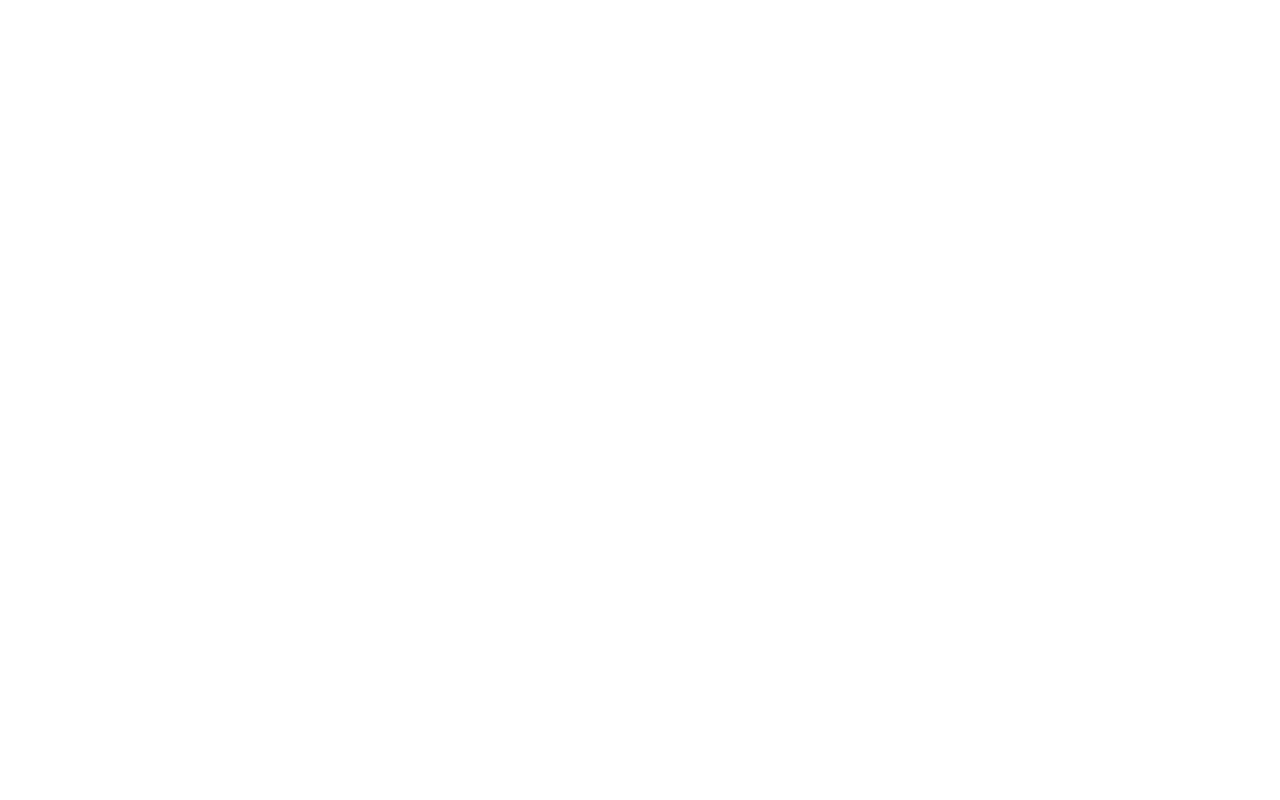
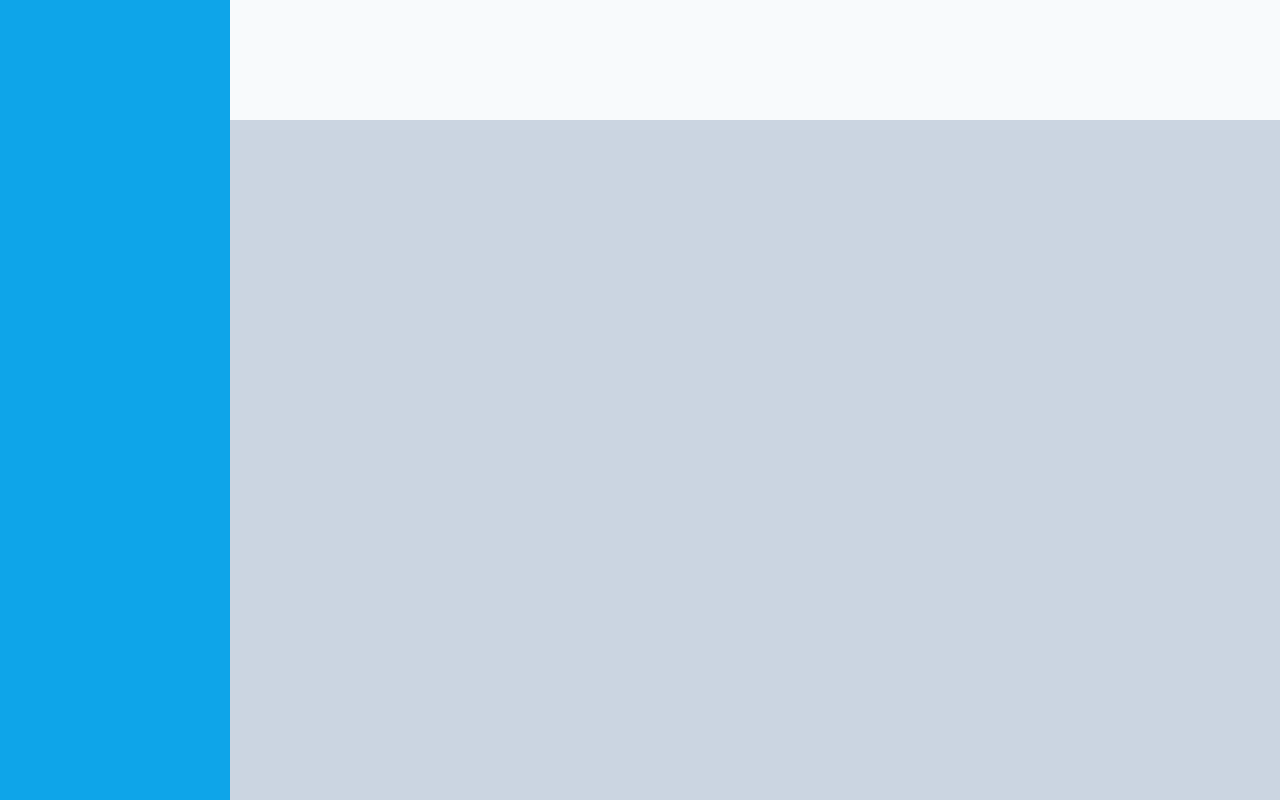
Before and after one commit to aarnif/odin-admin-dashboard, a plain HTML site: page index.html in a window 1280 px wide. Drawn offline with Linux system fonts and the light colour scheme.

Commit message:
Create layout template and update .gitignore

```diff
--- a/index.html
+++ b/index.html
@@ -4,6 +4,15 @@
     <meta charset="UTF-8" />
     <meta name="viewport" content="width=device-width, initial-scale=1.0" />
     <title>Odin Admin Dashboard</title>
+    <link rel="stylesheet" href="styles.css" />
   </head>
-  <body></body>
+  <body>
+    <div id="wrapper">
+      <div id="sidebar"></div>
+      <main id="main">
+        <header id="header"></header>
+        <div id="main-content"></div>
+      </main>
+    </div>
+  </body>
 </html>
--- a/styles.css
+++ b/styles.css
@@ -0,0 +1,26 @@
+body {
+  margin: 0;
+  box-sizing: border-box;
+}
+
+#wrapper {
+  display: grid;
+  grid-template-columns: 18vw 82vw;
+}
+
+#sidebar {
+  background-color: #0ea5e9;
+}
+
+#main {
+  display: grid;
+  grid-template-rows: 15vh 85vh;
+}
+
+#header {
+  background-color: #f8fafc;
+}
+
+#main-content {
+  background-color: #cbd5e1;
+}
```
Also changed, not shown: 1 other file.
